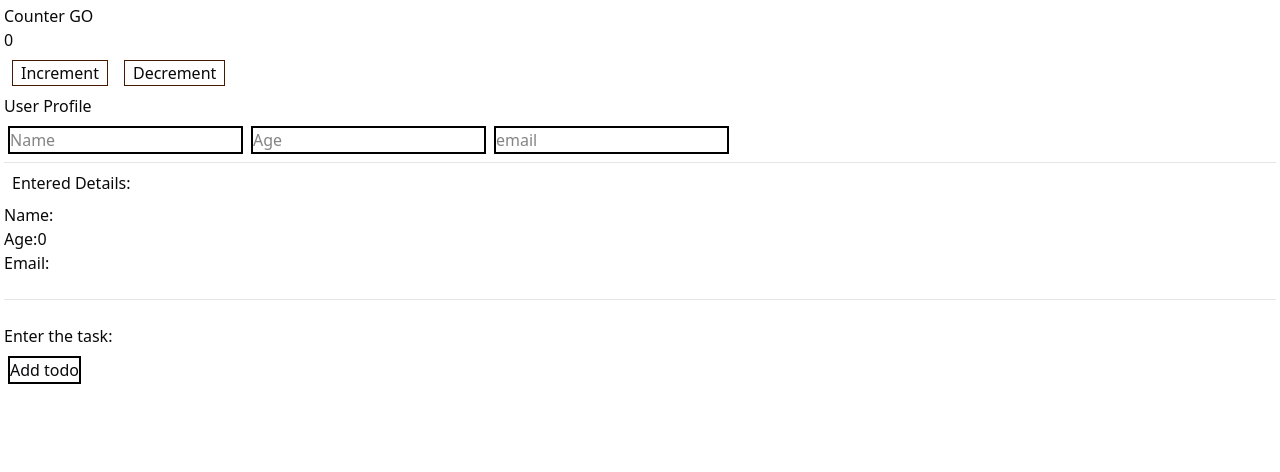
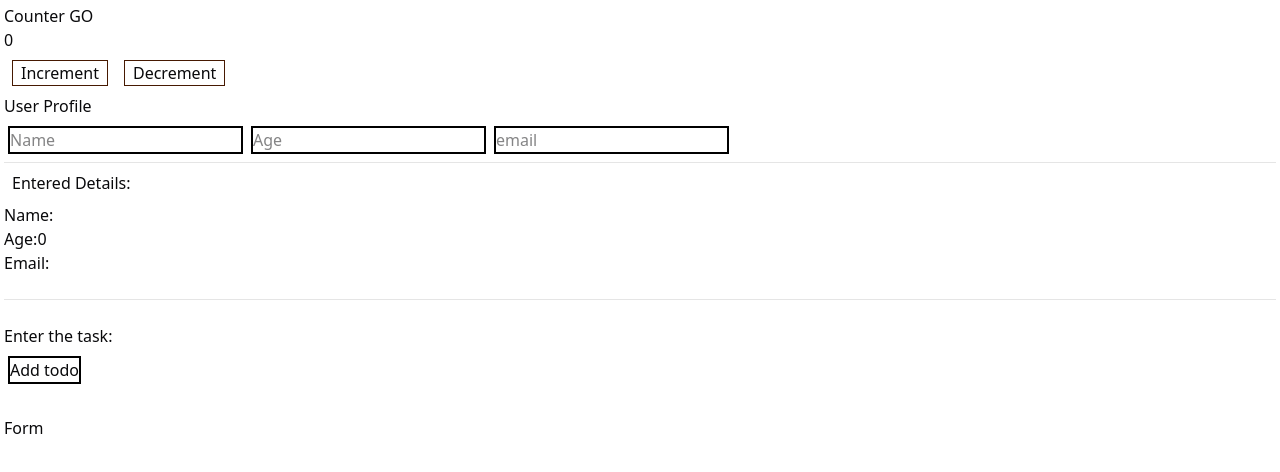
Before and after one commit to protoxianyx/moneymanager, a Next.js app: page / in a window 1280 px wide. Shown: the top 472 px of the page. Built offline with nearby package versions, Linux system fonts and the light colour scheme.

Commit message:
use of useRef() part 1

```diff
--- /dev/null
+++ b/app/components/Form.tsx
@@ -0,0 +1,23 @@
+"use client"
+
+import React, { useState } from 'react'
+
+interface FormData {
+    name: string,
+    email: string,
+    password: string
+}
+
+const Form = () => {
+
+    const [submittedData, setSubmittedData] = useState<FormData>({
+        name: '',
+        email: '',
+        password:''
+    })
+  return (
+    <div>Form</div>
+  )
+}
+
+export default Form
--- a/app/page.tsx
+++ b/app/page.tsx
@@ -2,6 +2,7 @@ import React from "react";
 import Counter from "./components/Counter";
 import UserProfile from "./components/UserProfile";
 import TodoList from "./components/TodoList";
+import Form from "./components/Form";
 
 const page = () => {
   return (
@@ -11,7 +12,9 @@ const page = () => {
       <br />
       <hr />
       <br />
-      <TodoList/>
+      <TodoList />
+      <br />
+      <Form/>
     </div>
   );
 };
```
